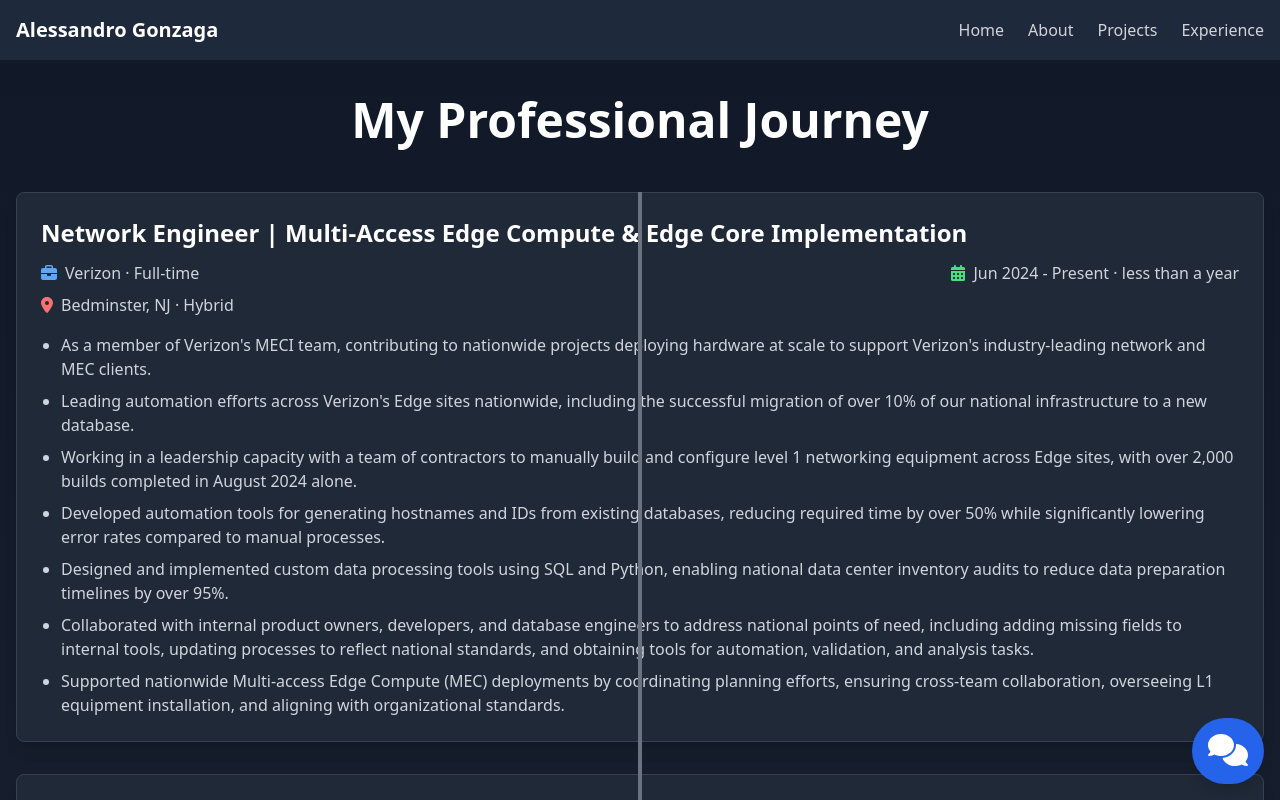
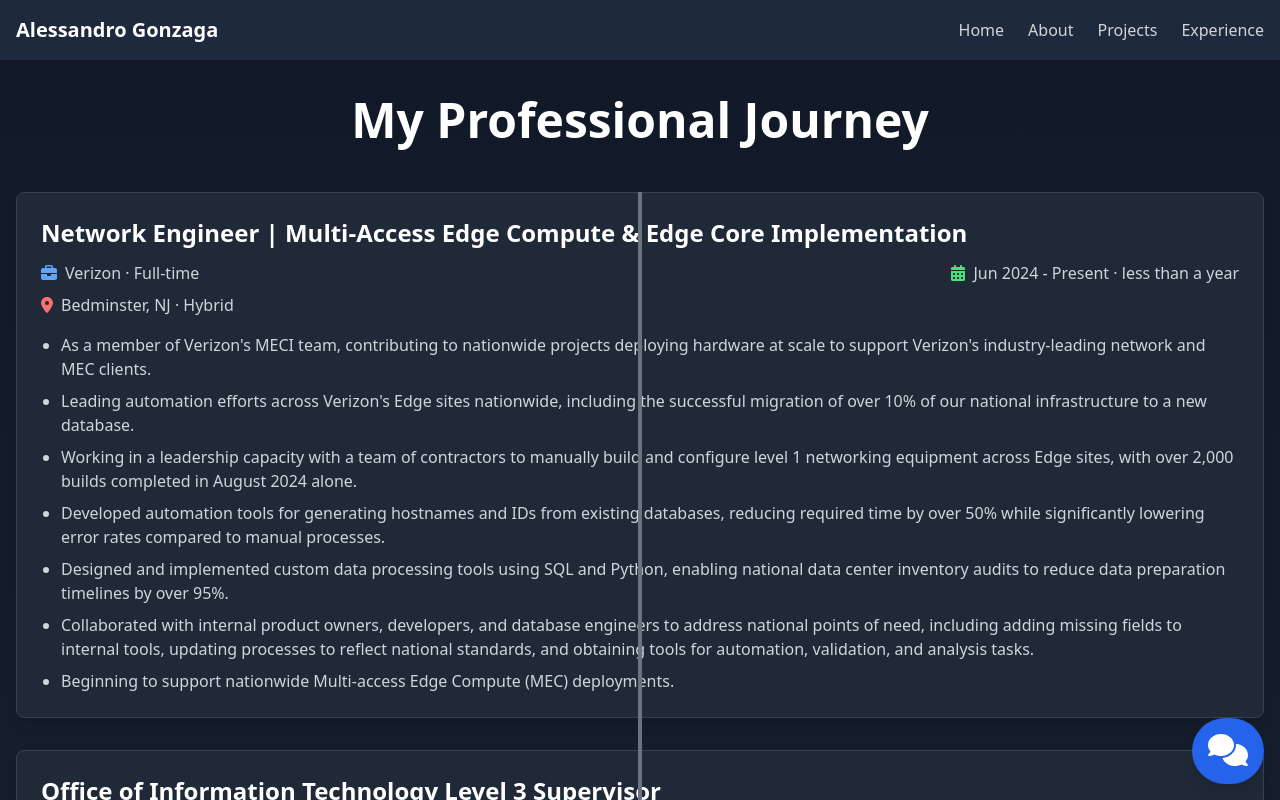
Before and after one commit to Gnzaga/Personal-Portfolio-Site, a React (Create React App) app: page /experience in a window 1280 px wide. Shown: the top 800 px of the page. Built offline with nearby package versions, Linux system fonts and the light colour scheme.

Commit message:
updating experience

```diff
--- a/src/pages/Experience.js
+++ b/src/pages/Experience.js
@@ -145,7 +145,7 @@ const Experience = () => {
                 "Developed automation tools for generating hostnames and IDs from existing databases, reducing required time by over 50% while significantly lowering error rates compared to manual processes.",
                 "Designed and implemented custom data processing tools using SQL and Python, enabling national data center inventory audits to reduce data preparation timelines by over 95%.",
                 "Collaborated with internal product owners, developers, and database engineers to address national points of need, including adding missing fields to internal tools, updating processes to reflect national standards, and obtaining tools for automation, validation, and analysis tasks.",
-                "Supported nationwide Multi-access Edge Compute (MEC) deployments by coordinating planning efforts, ensuring cross-team collaboration, overseeing L1 equipment installation, and aligning with organizational standards."
+                "Beginning to support nationwide Multi-access Edge Compute (MEC) deployments."
               ]}
             />
 
```
